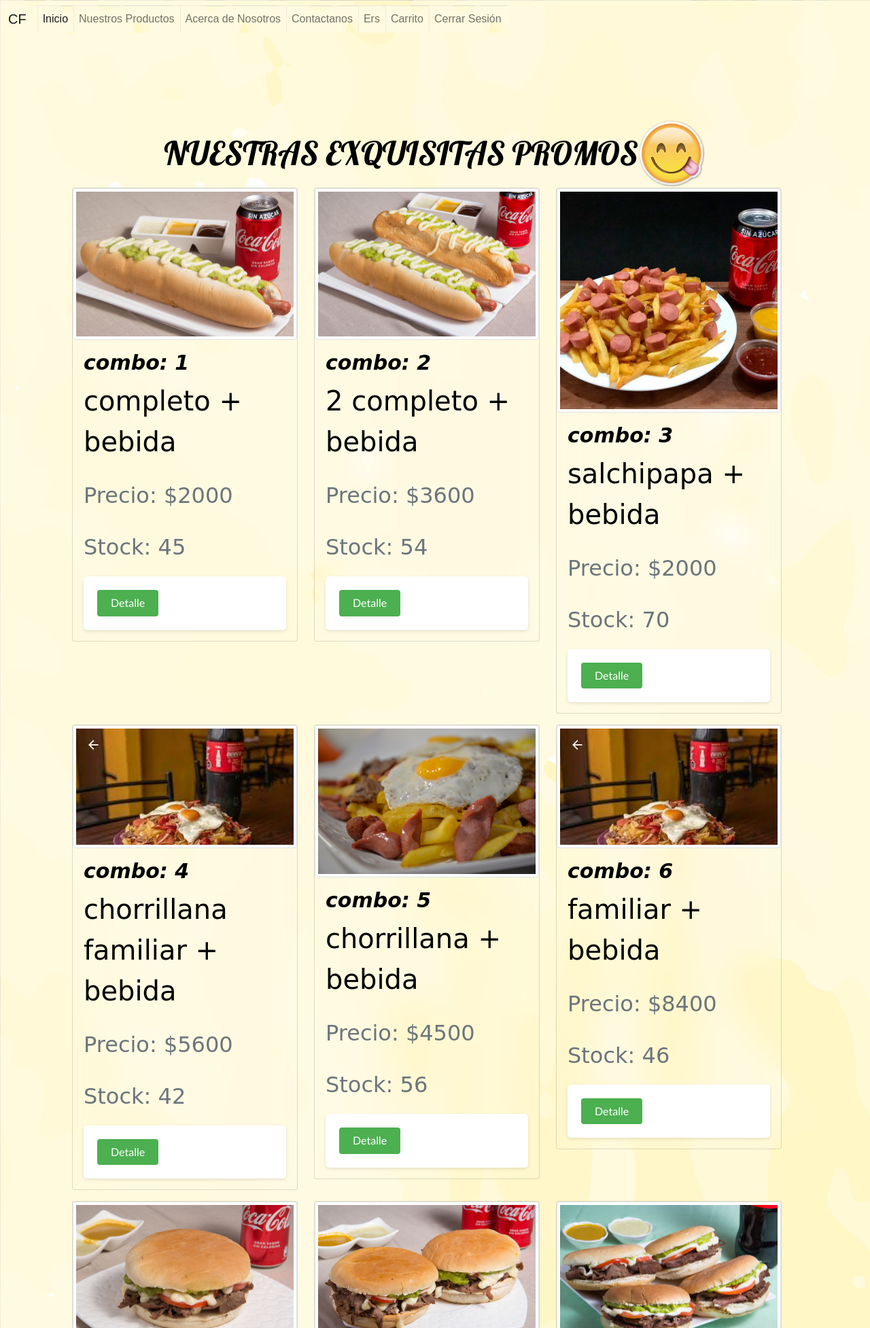
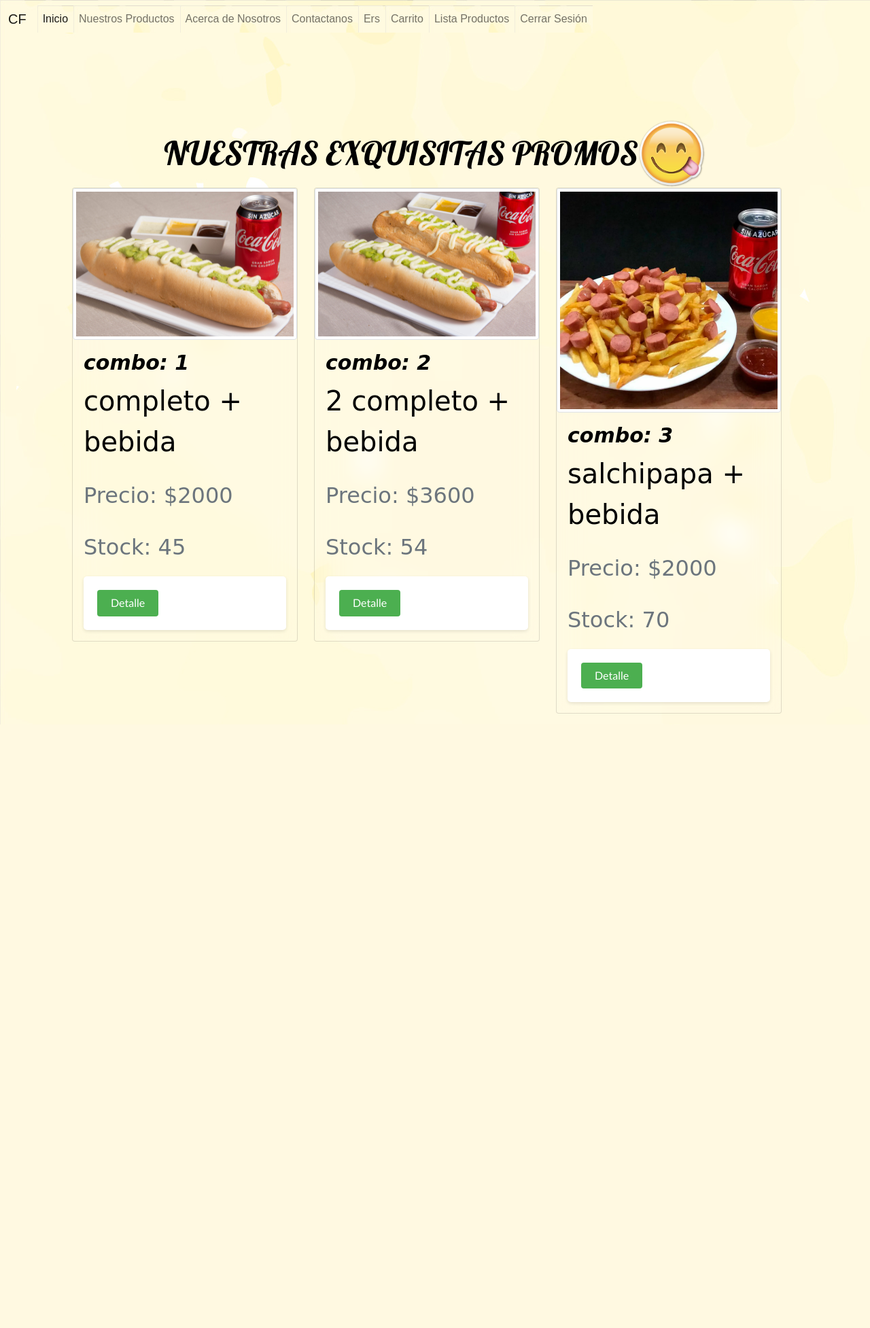
Before and after one commit to AloRzs/camelloDjangoPrueba, a Django app: page /personas/lista_productos/ in a window 1280 px wide. Shown: the top 1954 px of the page at 68% size. After the commit the page ends 1066 px from the top, so only its background shows below. Run offline with Django 3.2, Linux system fonts and the light colour scheme; data comes from the database, SQL or seed files in the repository; some web fonts are replaced.

Commit message:
Se crea mantenedores de los productos
Ademas de eso falta la autenticacion del usuario, el boton compra y el registro de las ventas si es que se realizan ventas (sin mencionar el descuento de stock)

```diff
--- a/instituto/instituto/settings.py
+++ b/instituto/instituto/settings.py
@@ -121,3 +121,6 @@ USE_TZ = True
 
 STATIC_URL = '/static/'
 STATICFILES_DIRS = (os.path.join(BASE_DIR, 'static'),)
+
+LOGIN_URL = '/index/'
+LOGIN_REDIRECT_URL = 'mostrar_productos_crud'
--- a/instituto/personas/templates/html/detalleProd.html
+++ b/instituto/personas/templates/html/detalleProd.html
@@ -9,7 +9,7 @@
         </div>
         <div class="col-md-8">
           <div class="card-body">
-            <h5 class="card-title" style="font-size: 32px;">Combo: {{producto.id}}</h5>
+            <h5 class="card-title" style="font-size: 32px;">Combo: {{producto.id_combo}}</h5>
             <p class="card-text" style="font-size: 27px;">Descripcion: {{producto.descripcion}}</p>
             <p class="card-text" style="font-size: 27px;">Stock: <input type="number" name="" id="" value="{{producto.stock}}" disabled></p>
             <p class="card-text" style="font-size: 27px;">Precio:$ {{producto.precio}}</p>
@@ -17,7 +17,7 @@
             <form action="" method="post">
               {% csrf_token %}
               <!-- valores a sacar para metodo POST -->
-              <input type="hidden" name="idProducto" value={{producto.id}}>
+              <input type="hidden" name="idProducto" value={{producto.id_combo}}>
               <input type="hidden" name="foto" value={{producto.foto}}>
               <input type="hidden" name="descripcion" value={{producto.descripcion}}>
               <input type="hidden" name="precio" value={{producto.precio}}>
--- a/instituto/personas/templates/html/navbarPadre.html
+++ b/instituto/personas/templates/html/navbarPadre.html
@@ -18,7 +18,6 @@
   <script src="https://code.jquery.com/jquery-3.6.0.min.js"></script>
   <script src="https://cdn.jsdelivr.net/npm/bootstrap@5.2.3/dist/js/bootstrap.bundle.min.js" integrity="sha384-kenU1KFdBIe4zVF0s0G1M5b4hcpxyD9F7jL+jjXkk+Q2h455rYXK/7HAuoJl+0I4" crossorigin="anonymous"></script>
   <script src="{% static 'miapp/funciones.js' %}"></script>
-  <script src="{% static 'miapp/funcionesCompra.js' %}"></script>
   <link rel="preconnect" href="https://fonts.googleapis.com">
   <link rel="preconnect" href="https://fonts.gstatic.com" crossorigin>
   <link href="https://fonts.googleapis.com/css2?family=Akaya+Kanadaka&family=Lexend+Mega&family=Lobster&family=Nunito&family=Tilt+Prism&display=swap"
@@ -65,11 +64,16 @@
               <li class="nav-item">
                 <a class="nav-link" href="{% url 'carrito' %}"> Carrito</a>
               </li>
+
               <li class="nav-item">
-                <a class="nav-link" href="{% url 'logout' %}">Cerrar Sesión</a>
+                <a class="nav-link" href="{% url 'mostrar_productos_crud' %}">Lista Productos</a>
               </li>
 
             <!--<a class="nav-link disabled" href="#" tabindex="-1" aria-disabled="true">Disabled</a>-->
+            <br>
+            <li class="nav-item">
+              <a class="nav-link" href="{% url 'logout' %}">Cerrar Sesión</a>
+            </li>
             </ul>
             <!-- archivo navbar.html -->
             {% if request.session.username %}
--- a/instituto/personas/templates/html/nuestrosProductos.html
+++ b/instituto/personas/templates/html/nuestrosProductos.html
@@ -24,17 +24,16 @@
         <div class="card mb-3" >
           <img src="{%static 'img/'%}{{producto.foto}}" class="img-thumbnail card-img-top" alt="">
           <div class="card-body">
-            <h5 class="card-title" name="idProducto"> Combo: {{producto.id}} </h5>
+            <h5 class="card-title" name="idProducto"> Combo: {{producto.id_combo}} </h5>
             <p class="card-text parrafoDesc" name="descProducto"> {{producto.descripcion}} </p>
             <p class="card-text"><small class="text-muted precio" name="precioProducto">Precio: ${{producto.precio}}</small></p>
             <p class="card-text"><small class="text-muted" name="productoStock">Stock: {{producto.stock}}</small></p>
-            <form action="{% url 'detalle' producto_id=producto.id %}" method="post">
+            <form action="{% url 'detalle' producto_id=producto.id_combo %}" method="post">
               {% csrf_token %}
               <input type="hidden" name="idProducto" value="{{producto.id}}">
               <input type="hidden" name="foto" value="{{producto.foto}}">
               <input type="hidden" name="descripcion" value="{{producto.descripcion}}">
               <input type="hidden" name="precio" value="{{producto.precio}}">
-
 
               <input type="submit" value="Detalle">
             </form>
--- a/instituto/personas/urls.py
+++ b/instituto/personas/urls.py
@@ -21,4 +21,9 @@ urlpatterns= [
     path('detalle/<int:producto_id>',views.detalle, name='detalle'),
     path('carrito/',views.carrito, name='carrito'),
     path('vaciar_carro/',views.vaciar_carro, name='vaciar_carro'),
+#path para el crud de productos
+    path('agregar_producto_crud/',views.agregar_producto_crud,name='agregar_producto_crud'),
+    path('mostrar_productos_crud/',views.mostrar_producto_crud,name='mostrar_productos_crud'),
+    path('modificar_crud/<int:producto_id>',views.modificar_crud,name='modificar_crud'),
+    path('eliminar_crud/<int:producto_id>',views.eliminar_combo,name='eliminar_crud'),
 ]
--- a/instituto/personas/views.py
+++ b/instituto/personas/views.py
@@ -1,19 +1,21 @@
-from django.shortcuts import render, redirect
+from django.shortcuts import render, redirect,get_object_or_404
+from django.contrib.auth.decorators import login_required
 from django.contrib.auth import logout
+from .models import Combo
+from .forms import FormularioCombo
+# Create your views here.
+# class Persona:
+#     rut=""
+#     nombre=""
+#     edad=0
 
-# Create your views here.
-class Persona:
-    rut=""
-    nombre=""
-    edad=0
-
-    def __init__(self,rut,nombre,edad):
-        self.rut=rut
-        self.nombre=nombre
-        self.edad=edad
-    def __str__(self):
-        return self.rut + ", "+ self.nombre +", "+str(self.edad)
-#esto para crear los productos, lo iremos adaptando segun nuestros requerimientos de pagina
+#     def __init__(self,rut,nombre,edad):
+#         self.rut=rut
+#         self.nombre=nombre
+#         self.edad=edad
+#     def __str__(self):
+#         return self.rut + ", "+ self.nombre +", "+str(self.edad)
+# #esto para crear los productos, lo iremos adaptando segun nuestros requerimientos de pagina
 
 class Carrito:
     id=0
@@ -23,58 +25,58 @@ class Carrito:
     descripcion=""
     cantidad=0 #esto es lo nuevo en el carrito
     def __init__(self,id,precio,stock,foto,descripcion,cantidad):
-
         self.id=id
         self.precio=precio
         self.stock=stock
         self.foto=foto
         self.descripcion=descripcion
         self.cantidad=cantidad
+
     def __str__(self):#implementar lo de a descripcion
-        return self.id + ", "+self.precio+ ", "+self.stock+ ", "+self.foto+ ", " +self.descripcion+", " + str(self.cantidad)
+        return str(self.id) + ", "+str(self.precio)+ ", "+str(self.stock)+ ", "+self.foto+ ", " +self.descripcion+", " + str(self.cantidad)
 
 
-class Producto:
-    id=0
-    precio=0
-    stock=0
-    foto=""     #ejemplo de foto
-    descripcion=""
-    def __init__(self,id,precio,stock,foto,descripcion):
-        self.id=id
-        self.precio=precio
-        self.stock=stock
-        self.foto=foto
-        self.descripcion=descripcion
-    def __str__(self):
-        str(self.id) + ", " +str(self.precio) + ", " +str(self.stock) + ", " +self.foto + ", " +self.descripcion
+# class Producto:
+#     id=0
+#     precio=0
+#     stock=0
+#     foto=""     #ejemplo de foto
+#     descripcion=""
+#     def __init__(self,id,precio,stock,foto,descripcion):
+#         self.id=id
+#         self.precio=precio
+#         self.stock=stock
+#         self.foto=foto
+#         self.descripcion=descripcion
+#     def __str__(self):
+#         str(self.id) + ", " +str(self.precio) + ", " +str(self.stock) + ", " +self.foto + ", " +self.descripcion
 
 
-prod1 = Producto(1,2000,45,"completo+bebida.jpg","completo + bebida")
-prod2 = Producto(2,3600,54,"2completo+bebida.jpg","2 completo + bebida")
-prod3 = Producto(3,2000,70,"salchipapa +bebida.jpg","salchipapa + bebida")
-prod4 = Producto(4,5600,42,"chorrillana familiar+bebida.jpg","chorrillana familiar + bebida")
-prod5 = Producto(5,4500,56,"chorrillana+bebida.jpg","chorrillana + bebida")
-prod6 = Producto(6,8400,46,"chorrillana familiar+bebida.jpg","familiar + bebida")
-prod7 = Producto(7,4800,67,"churrasco+bebida.jpg","churrasco + bebida")
-prod8 = Producto(8,9000,82,"2 churrascos+bebida.jpg","2 churrascos + bebida")
-prod9 = Producto(9,16500,52,"4 churrascos+bebida.jpg","4 churrascos + bebida")
-prod10 = Producto(9,2500,33,"hamburguesa queso+bebida.jpg","hamburguesa queso + bebida")
-prod11 = Producto(11,8500,35,"4 hamburguesa queso + bebida.jpg","4 hamburguesa queso + bebida")
-prod12 = Producto(12,20000,30,"4 italianos + 2 bebidas individuales.jpg","4 italianos + 2 bebidas individuales")
-prod13 = Producto(13,4800,31,"2 salchipapas individual + bebida 1 lt.jpg","2 salchipapas individual + bebida 1 lt")
-prod14 = Producto(14,9000,36,"pizza individual + bebida individual.jpg","pizza individual + bebida individual")
-prod15 = Producto(15,16500,33,"pizza familiar + bebida 1 lt.jpg","pizza familiar + bebida 1 lt")
-prod16 = Producto(16,4800,54,"2 pizza familiar + bebida 3 lt.jpg","2 pizza familiar + bebida 3 lt")
-prod17 = Producto(17,9000,60,"2 pizza individual + 2 bebida individual.jpg","2 pizza individual + 2 bebida individual")
-prod18 = Producto(18,16500,43,"pizza individual + 4 empanadas + bebida individual.jpg","pizza individual + 4 empanadas + bebida individual")
-prod19 = Producto(19,4800,55,"pizza familiar + 16 empanadas + bebida 3 lt.jpg","pizza familiar + 16 empanadas + bebida 3 lt")
-prod20 = Producto(20,20000,56,"Big camello.png","2 completos italianos+ 2 churrascos italiano + bebida 3 lt.")
+# prod1 = Producto(1,2000,45,"completo+bebida.jpg","completo + bebida")
+# prod2 = Producto(2,3600,54,"2completo+bebida.jpg","2 completo + bebida")
+# prod3 = Producto(3,2000,70,"salchipapa +bebida.jpg","salchipapa + bebida")
+# prod4 = Producto(4,5600,42,"chorrillana familiar+bebida.jpg","chorrillana familiar + bebida")
+# prod5 = Producto(5,4500,56,"chorrillana+bebida.jpg","chorrillana + bebida")
+# prod6 = Producto(6,8400,46,"chorrillana familiar+bebida.jpg","familiar + bebida")
+# prod7 = Producto(7,4800,67,"churrasco+bebida.jpg","churrasco + bebida")
+# prod8 = Producto(8,9000,82,"2 churrascos+bebida.jpg","2 churrascos + bebida")
+# prod9 = Producto(9,16500,52,"4 churrascos+bebida.jpg","4 churrascos + bebida")
+# prod10 = Producto(9,2500,33,"hamburguesa queso+bebida.jpg","hamburguesa queso + bebida")
+# prod11 = Producto(11,8500,35,"4 hamburguesa queso + bebida.jpg","4 hamburguesa queso + bebida")
+# prod12 = Producto(12,20000,30,"4 italianos + 2 bebidas individuales.jpg","4 italianos + 2 bebidas individuales")
+# prod13 = Producto(13,4800,31,"2 salchipapas individual + bebida 1 lt.jpg","2 salchipapas individual + bebida 1 lt")
+# prod14 = Producto(14,9000,36,"pizza individual + bebida individual.jpg","pizza individual + bebida individual")
+# prod15 = Producto(15,16500,33,"pizza familiar + bebida 1 lt.jpg","pizza familiar + bebida 1 lt")
+# prod16 = Producto(16,4800,54,"2 pizza familiar + bebida 3 lt.jpg","2 pizza familiar + bebida 3 lt")
+# prod17 = Producto(17,9000,60,"2 pizza individual + 2 bebida individual.jpg","2 pizza individual + 2 bebida individual")
+# prod18 = Producto(18,16500,43,"pizza individual + 4 empanadas + bebida individual.jpg","pizza individual + 4 empanadas + bebida individual")
+# prod19 = Producto(19,4800,55,"pizza familiar + 16 empanadas + bebida 3 lt.jpg","pizza familiar + 16 empanadas + bebida 3 lt")
+# prod20 = Producto(20,20000,56,"Big camello.png","2 completos italianos+ 2 churrascos italiano + bebida 3 lt.")
 
 listaCarrito=[]
 
-listaProductosMain=[prod1,prod2,prod3,prod4,prod5,prod6,prod7,prod8,prod9,prod10,prod11,prod12,prod13,prod14,prod15
-                ,prod16,prod17,prod18,prod19,prod20]
+# listaProductosMain=[prod1,prod2,prod3,prod4,prod5,prod6,prod7,prod8,prod9,prod10,prod11,prod12,prod13,prod14,prod15
+#                 ,prod16,prod17,prod18,prod19,prod20]
 
 def index(request):
     print("hola estoy en index...")
@@ -88,7 +90,7 @@ def contacto(request):#contacto
     return render(request,'html/contacto.html',context)
 
 def lista_productos(request):#listado productos
-
+    listaProductosMain = Combo.objects.all()
     context ={"listaProductosMain":listaProductosMain}
     return render(request,'html/nuestrosProductos.html',context)
 
@@ -109,7 +111,13 @@ def compra(request):# compra
 
 
 def detalle(request,producto_id):
-    se_encontro=0
+
+    consulta_productos=Combo.objects.all()
+    for producto in consulta_productos:
+            if producto.id_combo==producto_id:
+                context={"producto":producto,"consulta_productos":consulta_productos}
+                break
+
     if request.method == "POST":
         # Recolectar valores de los campos ocultos...
         idProd = request.POST.get("idProducto")
@@ -120,38 +128,88 @@ def detalle(request,producto_id):
         cantidad = request.POST.get("cantidad")
 
         opc=request.POST.get("opc")
-        for producto in listaProductosMain:
-            if producto.id==producto_id:
-                context={"producto":producto}
-                break
 
 
         if opc=="Agregar al Carrito":
-
+            se_encontro=0
+            print(opc)
+            codigo=int(idProd)
+            cantidad=int(cantidad)
             for itemCarrito in listaCarrito:
-                codigo=int(itemCarrito.id)
-                for itemCarrito_list in listaProductosMain:
-                    if itemCarrito_list.id==codigo:
-                        itemCarrito_list.stock=int(itemCarrito_list.stock)-int(cantidad)
-                        se_encontro=1
-                        break
-                    else:
-                        se_encontro=0
+                print(codigo)
+                print("se ingreso a item carrito")
+                if itemCarrito.id==codigo:
+                    print("Se encontro producto")
+                    itemCarrito.cantidad=itemCarrito.cantidad+cantidad
+                    se_encontro=1
+                    break
+                else:
+                    print("no se encontro")
+                    se_encontro=0
             if se_encontro==0:
-                #itemCarrito_list.stock=int(itemCarrito_list.stock)-int(cantidad)
-                listaCarrito.append(Carrito(idProd,precio,stock,foto,descripcion,cantidad))
-            context={"listaCarrito":listaCarrito}
-            return render(request,'html/carrito.html',context)
+                listaCarrito.append(Carrito(int(idProd),precio,stock,foto,descripcion,cantidad))
+            context={"listaCarrito":listaCarrito,"consulta_productos":consulta_productos}
+            return redirect('carrito')
     return render(request,'html/detalleProd.html',context)
 
 def carrito(request):
-    context={"listaCarrito":listaCarrito}
+    for i in listaCarrito:
+        print(i)
+    consulta_productos=Combo.objects.all()
+    context={"listaCarrito":listaCarrito,"consulta_productos":consulta_productos}
     return render(request,'html/carrito.html',context)
 
 def vaciar_carro(request):
     listaCarrito.clear()
     context={"listaCarrito":listaCarrito}
     return render(request,'html/carrito.html',context)
+
+def agregar_producto_crud(request):
+    if request.method=='GET':
+        context={
+            'formulario':FormularioCombo()
+        }
+    if request.method=='POST':
+        datos_nota=FormularioCombo(data = request.POST)
+        es_valido = datos_nota.is_valid()
+
+        if es_valido:
+            nota_creada= datos_nota.save(commit=False)
+            nota_creada.usuario = request.user
+            nota_creada.save()
+        # A continuacion se mostraran los datos en el que se este equivocando el usuario
+        context={
+            'formulario':datos_nota
+        }
+        return render(request, 'html/crud_agregar.html', context)
+    return render(request,'html/crud_agregar.html',context)
+
+def mostrar_producto_crud(request):
+    consulta_productos=Combo.objects.all()
+    context={"consulta_productos":consulta_productos}
+    return render(request,'html/crud_lista.html',context)
+
+def modificar_crud(request,producto_id):
+    combo = get_object_or_404(Combo, pk=producto_id)
+    if request.method == 'POST':
+        form = FormularioCombo(request.POST, instance=combo)
+        if form.is_valid():
+            form.save()
+            return redirect('mostrar_productos_crud')
+    else:
+        form = FormularioCombo(instance=combo)
+
+    return render(request, 'html/crud_mod.html', {'form': form, 'combo': combo})
+
+def eliminar_combo(request, producto_id):
+    producto = get_object_or_404(Combo, id_combo=producto_id)
+    if request.method == 'POST':
+        producto.delete()
+        return redirect('mostrar_productos_crud')
+    return redirect('listar_combos')
+
+
+
 #configuracion de inicio de sesion
 usuarios = [
 {'username': 'mati', 'password': '123'},
--- a/instituto/static/miapp/funciones.js
+++ /dev/null
@@ -1,6 +0,0 @@
-const myModal = document.getElementById('staticBackdrop')
-const myInput = document.getElementById('alertaModal')
-
-myModal.addEventListener('shown.bs.modal', () => {
-  myInput.focus()
-})
```
Also changed, not shown: instituto/personas/forms.py (added, +12 -0 lines), instituto/personas/models.py (+13 -11 lines), instituto/personas/templates/html/carrito.html (+14 -11 lines), instituto/personas/templates/html/crud_agregar.html (added, +13 -0 lines), instituto/personas/templates/html/crud_lista.html (added, +45 -0 lines), instituto/personas/templates/html/crud_mod.html (added, +9 -0 lines), instituto/static/miapp/funcionesCompra.js (deleted, +0 -51 lines), instituto/db.sqlite3, instituto/personas/migrations/0002_auto_20230627_1616.py (added), instituto/personas/migrations/0003_auto_20230627_1733.py (added).
